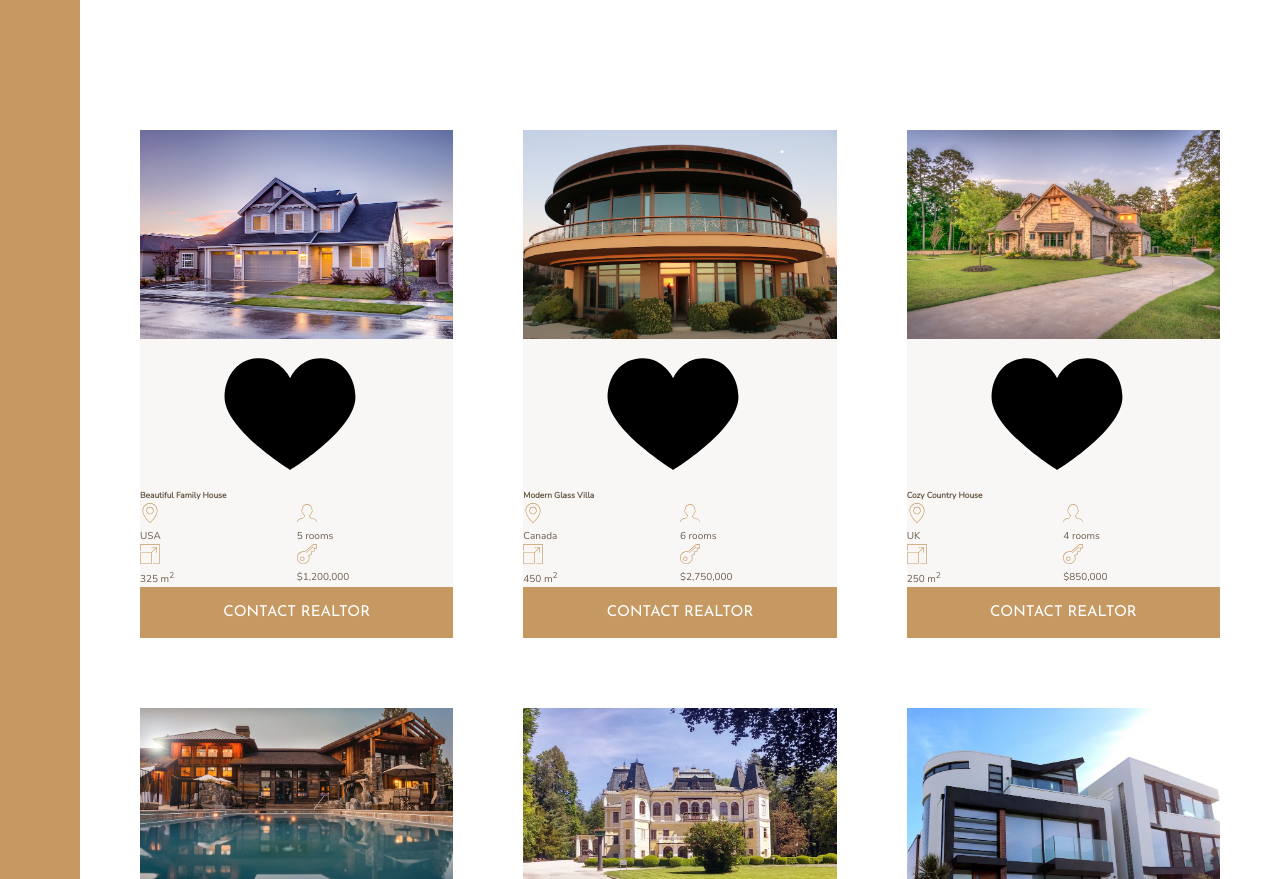
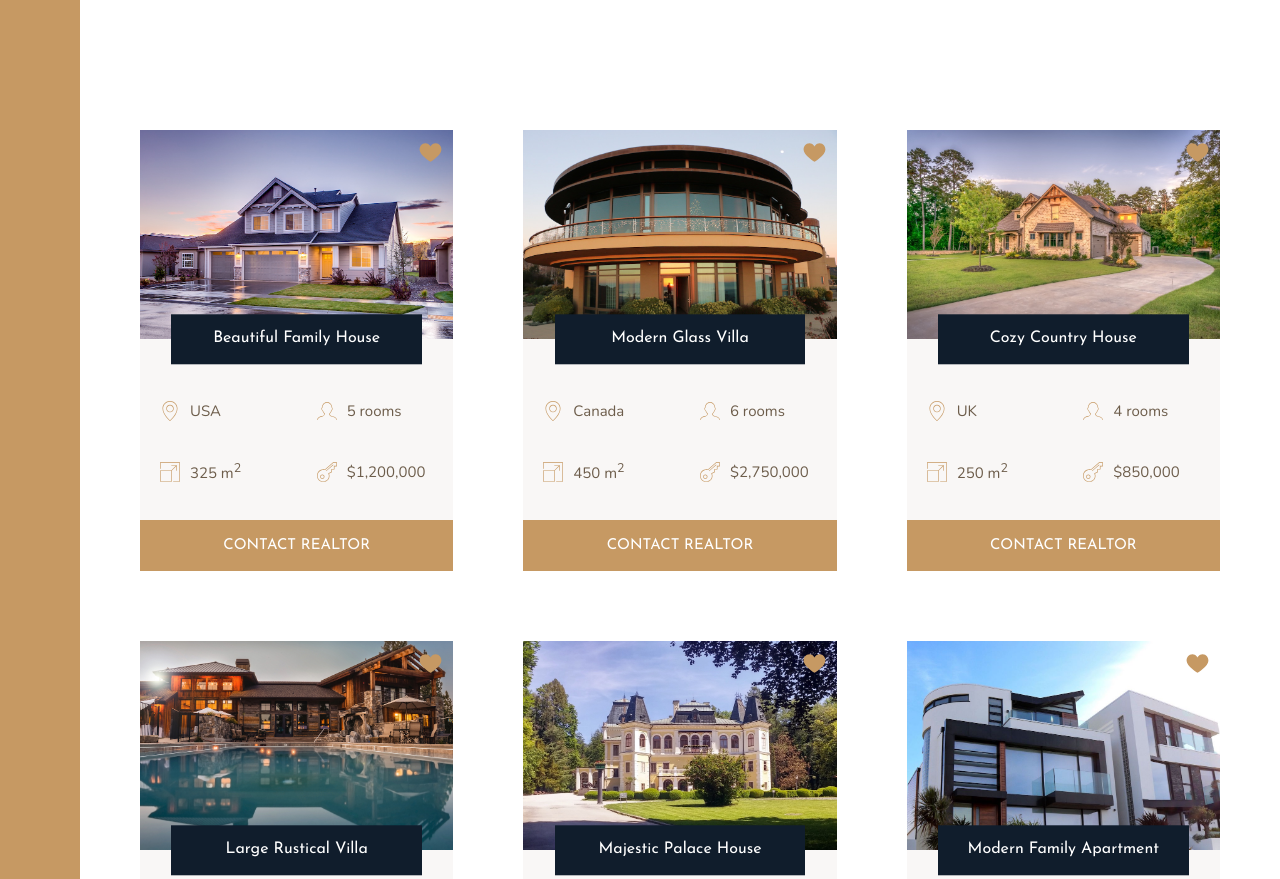
Before and after one commit to mihailomarkovic/nexter, a website: page index.html in a window 1280 px wide. Shown: the part 1840-2719 px from the top of the page. Drawn offline with nearby package versions, Linux system fonts and the light colour scheme.

Commit message:
Style cards in 'Home' section

```diff
--- a/sass/_homes.scss
+++ b/sass/_homes.scss
@@ -12,30 +12,64 @@
 
   display: grid;
   grid-template-columns: repeat(2, 1fr);
+  grid-row-gap: 3.5rem;
 
   &__img {
     width: 100%;
+    grid-row: 1 / 2;
     grid-column: 1 / -1;
+    z-index: 1;
   }
 
   &__like {
+    grid-row: 1 / 2;
+    grid-column: 2 / 3;
+    fill: $color-primary;
+    height: 2.5rem;
+    width: 2.5rem;
+    z-index: 2;
+    justify-self: end;
+    margin: 1rem;
   }
 
   &__name {
+    grid-row: 1 / 2;
     grid-column: 1 / -1;
+    justify-self: center;
+    align-self: end;
+    z-index: 3;
+
+    width: 80%;
+    font-family: $font-display;
+    font-size: 1.6rem;
+    text-align: center;
+    padding: 1.25rem;
+    background-color: $color-secondary;
+    color: #fff;
+    font-weight: 400;
+    transform: translateY(50%);
+  }
+
+  &__location,
+  &__rooms {
+    margin-top: 2.5rem;
   }
 
   &__location,
   &__rooms,
   &__area,
   &__price {
+    font-size: 1.5rem;
+    margin-left: 2rem;
+
+    display: flex;
+    align-items: center;
+    gap: 1rem;
+
     svg {
       fill: $color-primary;
       height: 2rem;
       width: 2rem;
-    }
-
-    p {
     }
   }
 
```
Also changed, not shown: css/main.css, css/main.min.css.
